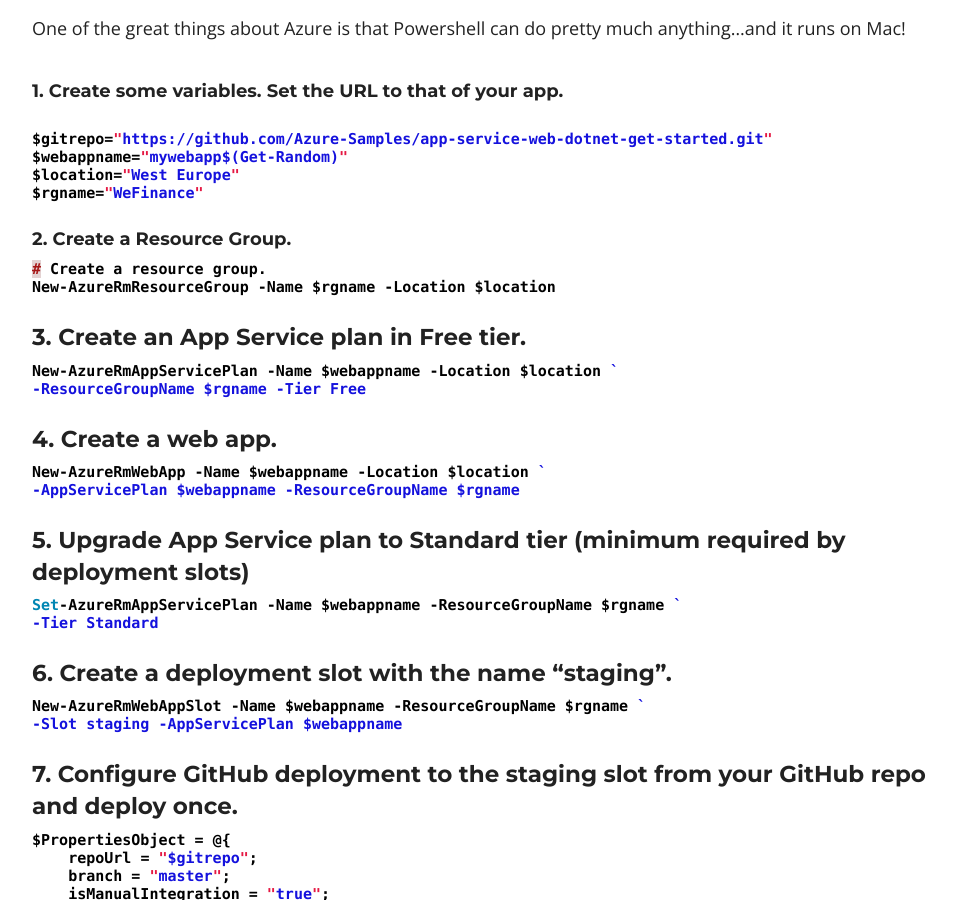
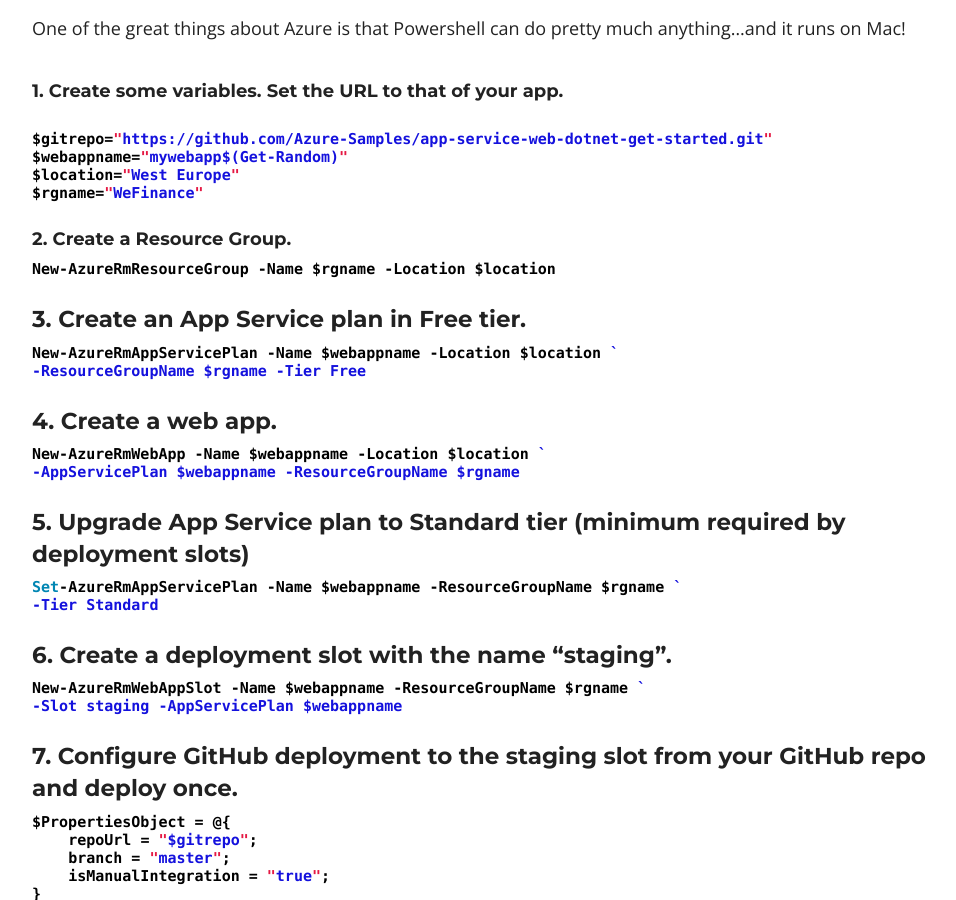
Before and after one commit to dermotreynolds/old.dermotreynolds.github.io, a Jekyll site: the page built from _posts/released/2017-02-20-0-powershell_app-deploy.md, in a window 1280 px wide and 900 px high, scrolled down 709 px. Shown: the whole window, without its empty margins (158-1114 px from the left). Built offline with Jekyll 4.4.1, drawn with Linux system fonts in a browser that asks for light colours; nearby versions of some CDN libraries.

Commit message:
Full End To End

````diff
--- a/_posts/released/2017-02-20-0-powershell_app-deploy.md
+++ b/_posts/released/2017-02-20-0-powershell_app-deploy.md
@@ -28,7 +28,6 @@
 ##### 2. Create a Resource Group.
 
 ``` javascript
-# Create a resource group.
 New-AzureRmResourceGroup -Name $rgname -Location $location
 ```
 
````
